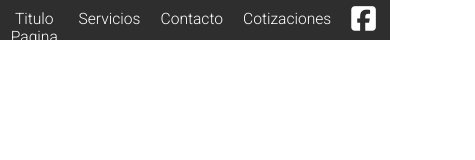
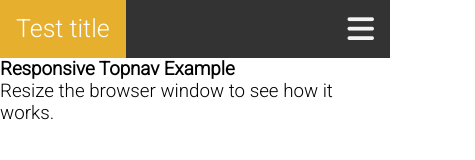
Before and after one commit to HectorLara18/PaginaPrueba, a plain HTML site: page index.html in a window 390 px wide. Shown: the whole page, 475 px wide, since content can reach past the window. Drawn offline with Linux system fonts and the light colour scheme.

Commit message:
Cambio a barra de navegacion

```diff
--- a/index.html
+++ b/index.html
@@ -1,10 +1,9 @@
 <!DOCTYPE html>
-<html lang="en">
+<html>
 
 <head>
-    <meta charset="UTF-8">
-    <meta http-equiv="X-UA-Compatible" content="IE=edge">
-    <meta name="viewport" content="width=device-width, initial-scale=1.0">
+    <meta name="viewport" content="width=device-width, initial-scale=1">
+
     <!--Google Fonts-->
     <link rel="preconnect" href="https://fonts.googleapis.com">
     <link rel="preconnect" href="https://fonts.gstatic.com" crossorigin>
@@ -12,32 +11,38 @@
 
     <script src="https://kit.fontawesome.com/0b10ac7f7d.js" crossorigin="anonymous"></script>
 
-    <!--Main-->
+    <script src="https://kit.fontawesome.com/0b10ac7f7d.js" crossorigin="anonymous"></script>
     <link rel="stylesheet" href="style.css">
-    <title>Pagina de Pruba</title>
 </head>
 
 <body>
-    <header class="main-header">
-        <ul class="header-ul">
-            <li class="header-li">Titulo Pagina de Prueba</li>
-            <li class="header-li li-hover">Servicios</li>
-            <li class="header-li li-hover">Contacto</li>
-            <li class="header-li li-hover">Cotizaciones</li>
-            <li class="header-li li-hover li-icons-img li-left">
-                <i class="fa-brands fa-square-facebook logo-image"></i>
-            </li>
-            <li class="header-li li-hover li-icons-img">
-                <i class="fa-brands fa-instagram logo-image"></i>
-            </li>
-            <li class="header-li li-hover li-icons-img">
-                <i class="fa-brands fa-whatsapp logo-image"></i>
-            </li>
-        </ul>
-    </header>
-    <main class="main-element">
 
-    </main>
+    <div class="topnav" id="myTopnav">
+        <a href="#home" class="active text-menu">Test title</a>
+        <a href="#news" class="text-menu">Servicios</a>
+        <a href="#contact" class="text-menu">Contacto</a>
+        <a href="#about" class="text-menu">Cotizaciones</a>
+        <a href="" class="li-left logo-image li-icons-img">
+            <i class="fa-brands fa-facebook-f"></i>
+        </a>
+        <a href="" class="logo-image li-icons-img">
+            <i class="fa-brands fa-instagram"></i>
+        </a>
+        <a href="" class="logo-image li-icons-img">
+            <i class="fa-brands fa-whatsapp"></i>
+
+        </a>
+        <a href="javascript:void(0);" class="icon logo-image li-icons-img" onclick="myFunction()">
+            <i class="fa fa-bars"></i>
+        </a>
+    </div>
+
+    <div class="testo">
+        <h2>Responsive Topnav Example</h2>
+        <p>Resize the browser window to see how it works.</p>
+    </div>
+
+    <script src="main.js"></script>
 </body>
 
 </html>
--- /dev/null
+++ b/main.js
@@ -0,0 +1,11 @@
+function myFunction() {
+    var x = document.getElementById("myTopnav");
+    var fb = document.getElementById("facebook")
+    if (x.className === "topnav") {
+      x.className += " responsive";
+      fb.innerHTML.value = "Facebook"
+    } else {
+      x.className = "topnav";
+      fb.innerHTML.value = ""
+    }
+  }
--- a/style.css
+++ b/style.css
@@ -15,58 +15,90 @@
 
 }
 
-.main-header{
-    font-size: 4rem;
-    background-color: var(--background-header);
-    color: white;
-    width: 100%;
-    height: 4rem;
-    justify-content: center;
+.testo{
+    font-size: 3rem;
 }
 
-.main-element{
-    background-color: var(--background-color);
+  .topnav {
+    display: flex;
+    overflow: hidden;
+    background-color: #333;
   }
 
-.header-ul{
-    display: flex;
-    height: 100%;
+  .text-menu{
+    display: block;
+    color: #f2f2f2;
+    text-align: center;
+    padding: 14px 16px;
+    text-decoration: none;
+    font-size: 20px;
   }
 
-.header-li{
-    list-style: none;
-    height: 100%;
-    justify-content: center;
-    text-align: center;
-    vertical-align: middle;
-    cursor: pointer;
-    padding: 1rem;
+  .topnav a:hover {
+    background-color: #ddd;
+    color: black;
+    border-bottom: solid 1px var(--border-header);
   }
 
-.li-hover:hover{
-    background-color: var(--background-header-hover);
-    border-bottom: solid .3rem var(--border-header);
+  .topnav a.active {
+    background-color: var(--border-header);
+    color: white;
+    font-size: 25px;
   }
 
-.li-icons{
+  .topnav .icon {
+    display: none;
     margin-left: auto;
-    vertical-align: middle;
-}
-
-.logo-image{
-    vertical-align:top;
   }
 
   .li-icons-img{
-
-    padding-top: 0.5rem;
+    display: block;
+    text-align: center;
+    padding: 14px 16px;
+    text-decoration: none;
+    font-size: 17px;
+    color: var(--background-color);
 }
 
 .li-icons-img i{
-    font-size: 1.8em;
+    font-size: 1.78em;
     vertical-align: top;
+
 }
 
 .li-left{
     margin-left: auto;
 }
+
+#facebook{
+    display: none;
+}
+
+  @media screen and (max-width: 600px) {
+    .topnav a:not(:first-child) {display: none;}
+    .topnav a.icon {
+      float: right;
+      display: flex;
+    }
+  }
+
+  @media screen and (max-width: 600px) {
+    .topnav.responsive {
+        position: relative;
+        display: block;
+    }
+    .topnav.responsive .icon {
+      position: absolute;
+      right: 0;
+      top: 0;
+      display: block;
+    }
+    .topnav.responsive a {
+      float: none;
+      display: block;
+      text-align: left;
+    }
+    #facebook{
+        display: block;
+    }
+  }
```
Lines whose indentation alone changed are shown as unchanged.
